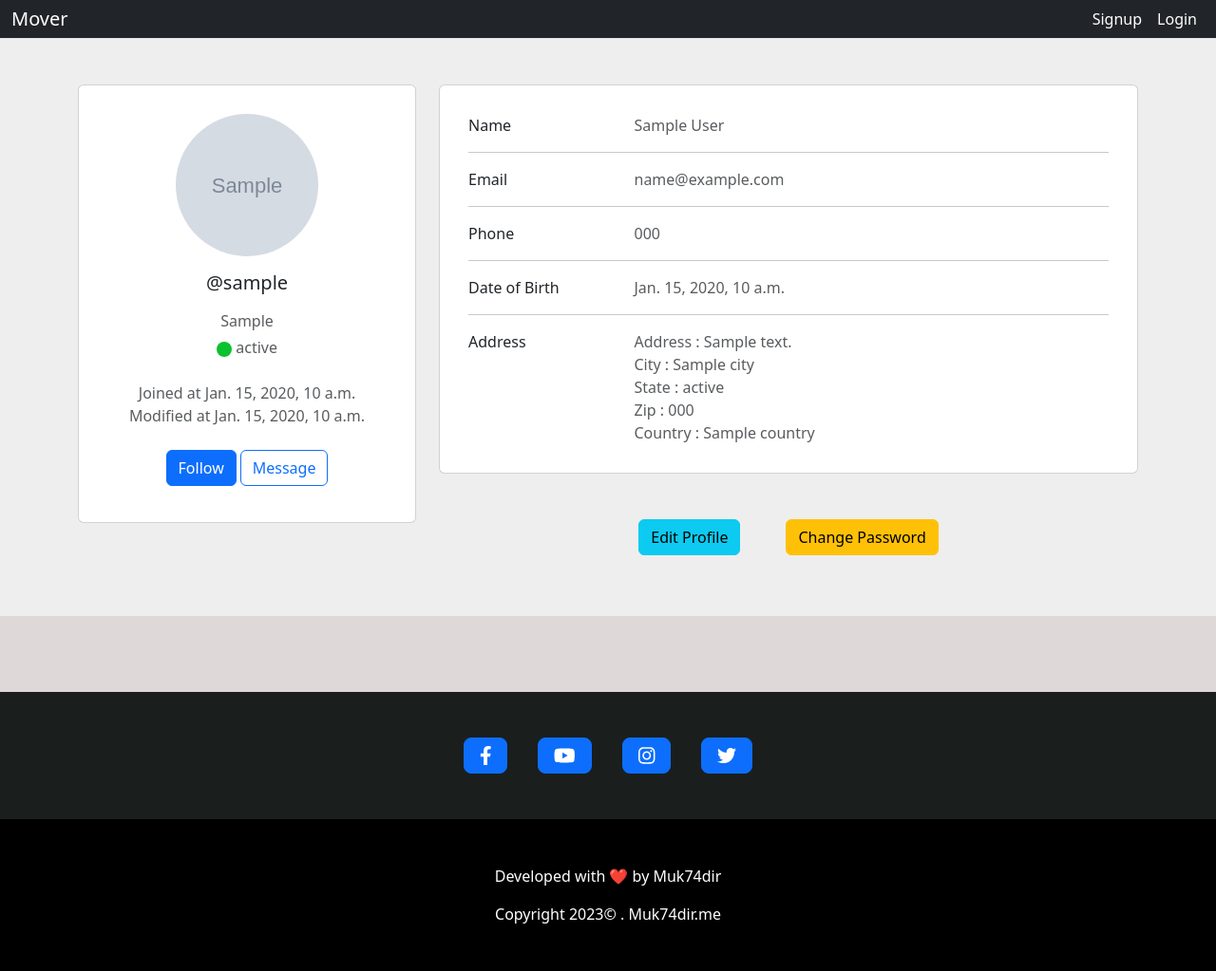
After one commit to Muk74dir/Mover, a Django app: template templates/profile.html in a window 1280 px wide. The commit adds this page. Shown: the whole page at 95% size. Run offline with Django 4.2, Linux system fonts and the light colour scheme; the template is opened without the code that fills it: most values are stand-ins (such as "Sample title", 1, 10 or a date in 2020); grey boxes marked "Sample" are stand-in pictures.

Commit message:
ModelUpdate+ProfileView

```diff
--- a/MoverApp/urls.py
+++ b/MoverApp/urls.py
@@ -1,14 +1,15 @@
 from django.urls import path
-from .views import HomeView, DistanceView, SignUpView, LogInView, LogOutView, AdditionalInfoView
+from .views import HomeView, DistanceView, SignUpView, LogInView, LogOutView, AdditionalInfoView, ProfileView
 
 
 urlpatterns = [
 
-    path('', HomeView.as_view(), name='homepage'),
+    path('home/', HomeView.as_view(), name='homepage'),
     path('distance/', DistanceView.as_view(), name='distance'),
     path('signup/', SignUpView.as_view(), name='signup'),
     path('login/', LogInView.as_view(), name='login'),
     path('logout/', LogOutView.as_view(), name='logout'),
     path('additional_info/', AdditionalInfoView.as_view(), name='additional_info'),
+    path('profile/', ProfileView.as_view(), name='profile'),
 
 ]
--- a/templates/base.html
+++ b/templates/base.html
@@ -28,7 +28,7 @@
               </div>
               <div class="navbar-nav ml-auto">
                   {% if user.is_authenticated %}
-                  <a class="nav-link text-white" href="">Profile</a>
+                  <a class="nav-link text-white" href=" {% url "profile" %} ">Profile</a>
                   <a class="nav-link text-white" href=" {% url "logout" %} ">Logout</a>
                   {% else %}
                   <a class="nav-link text-white" href=" {% url "signup" %} ">Signup</a>
--- /dev/null
+++ b/templates/profile.html
@@ -0,0 +1,93 @@
+{% extends "base.html" %}
+{% load static %}
+{% block content %}
+<section style="background-color: #eee;">
+    <div class="container py-5">
+      <div class="row">
+        <div class="col">
+        </div>
+      </div>
+      <div class="row">
+        <div class="col-lg-4">
+          <div class="card mb-4">
+            <div class="card-body text-center">
+              <img src="{{person.image.url}}" alt="avatar"
+                class="rounded-circle img-fluid" style="width: 150px; height: 150px;">
+                <h5 class="my-3">@{{person.username}} </h5>
+                <p class="text-muted mb-1">{{person.account_type}}</p>
+                <p class="text-muted mb-1"><svg xmlns="http://www.w3.org/2000/svg" height="1em" viewBox="0 0 512 512"><style>svg{fill:#0bc130}</style><path d="M256 512A256 256 0 1 0 256 0a256 256 0 1 0 0 512z"/></svg> {{person.status}} </p>
+                <p class="text-muted mt-4 mb-0">Joined at {{person.date_created}}</p>
+                <p class="text-muted mb-4">Modified at {{person.date_modified}}</p>
+              <div class="d-flex justify-content-center mb-2">
+                <button type="button" class="btn btn-primary">Follow</button>
+                <button type="button" class="btn btn-outline-primary ms-1">Message</button>
+              </div>
+            </div>
+          </div>
+        </div>
+        <div class="col-lg-8">
+          <div class="card mb-4">
+            <div class="card-body">
+              <div class="row">
+                <div class="col-sm-3">
+                  <p class="mb-0">Name</p>
+                </div>
+                <div class="col-sm-9">
+                  <p class="text-muted mb-0">{{person.first_name}} {{person.last_name}}</p>
+                </div>
+              </div>
+              <hr>
+              <div class="row">
+                <div class="col-sm-3">
+                  <p class="mb-0">Email</p>
+                </div>
+                <div class="col-sm-9">
+                  <p class="text-muted mb-0">{{person.email}}</p>
+                </div>
+              </div>
+              <hr>
+              <div class="row">
+                <div class="col-sm-3">
+                  <p class="mb-0">Phone</p>
+                </div>
+                <div class="col-sm-9">
+                  <p class="text-muted mb-0"> {{person.phone}} </p>
+                </div>
+              </div>
+              <hr>
+              <div class="row">
+                <div class="col-sm-3">
+                  <p class="mb-0">Date of Birth</p>
+                </div>
+                <div class="col-sm-9">
+                  <p class="text-muted mb-0">{{person.dob}}</p>
+                </div>
+              </div>
+              <hr>
+              <div class="row">
+                <div class="col-sm-3">
+                  <p class="mb-0">Address</p>
+                </div>
+                <div class="col-sm-9">
+                  <p class="text-muted mb-0">Address : {{address.address_line}}</p>
+                  <p class="text-muted mb-0">City : {{address.city}}</p>
+                  <p class="text-muted mb-0">State : {{address.state}}</p>
+                  <p class="text-muted mb-0">Zip : {{address.zipcode}}</p>
+                  <p class="text-muted mb-0">Country : {{address.country}}</p>
+                </div>
+              </div>
+            </div>
+          </div>
+          <div class="row">
+            <div class="">
+                <p class="mt-4 text-center d-flex justify-content-center">
+                    <button type="button" class="btn btn-info mx-4">Edit Profile</button>
+                    <button type="button" class="btn btn-warning mx-4">Change Password</button>
+                </p>
+            </div>
+        </div>
+        </div>
+      </div>
+    </div>
+  </section>
+{% endblock content%}
```
Also changed, not shown: MoverApp/models.py (+18 -1 lines), MoverApp/views.py (+12 -2 lines), MoverApp/migrations/0001_initial.py, MoverApp/migrations/0002_alter_personmodel_email.py (added).
